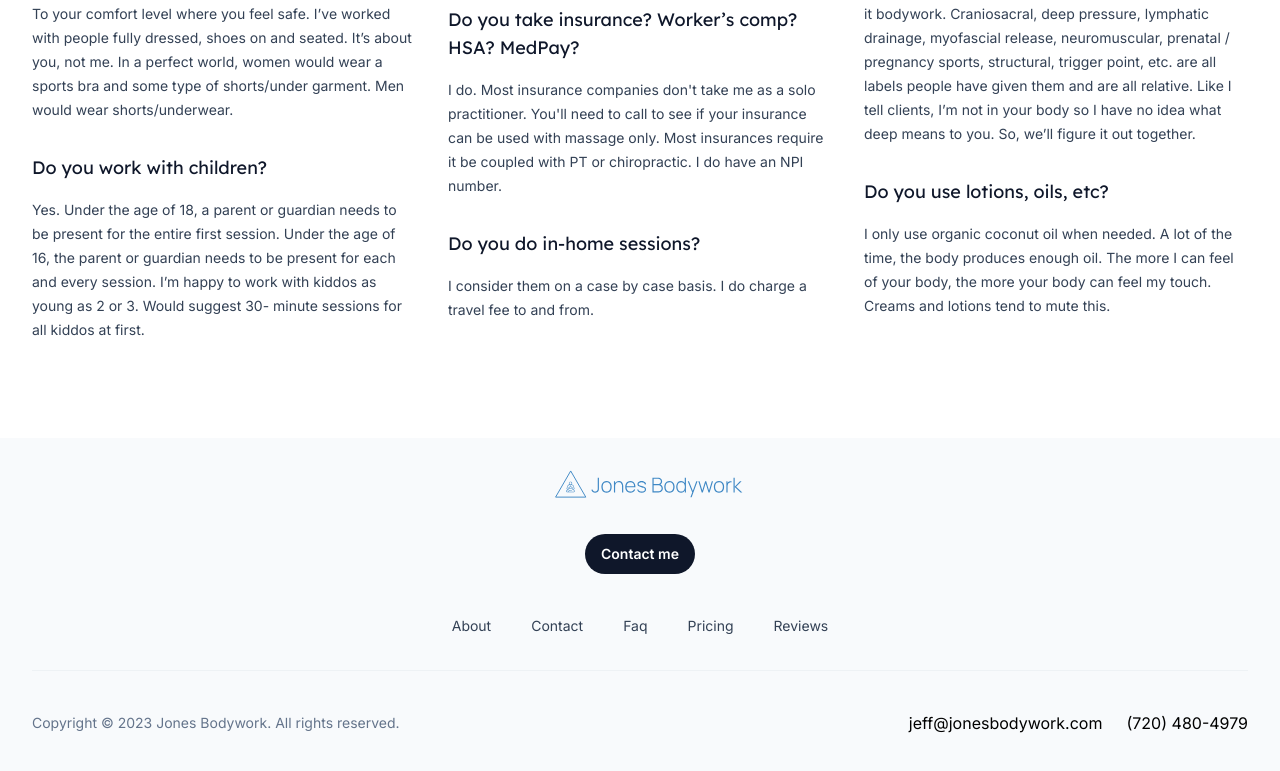
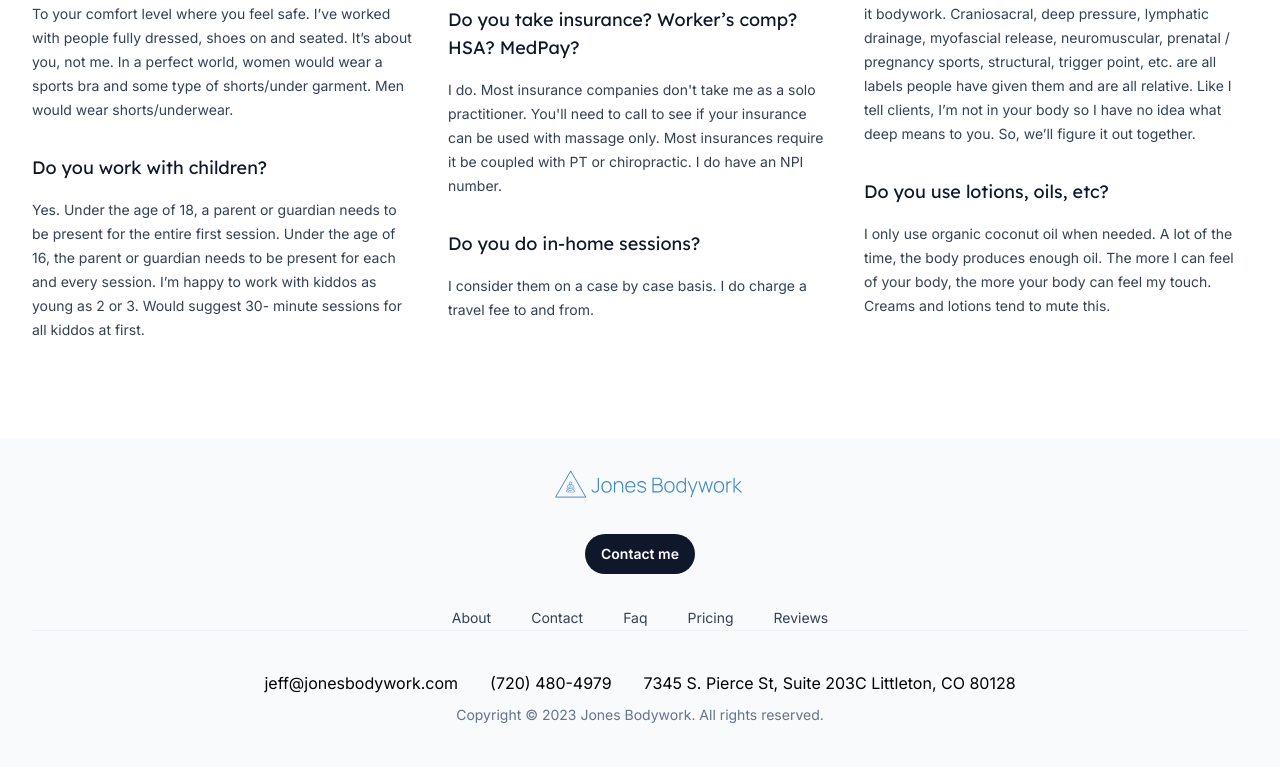
Before and after one commit to kylekrny/jones-bodywork, a Next.js app: page /faq in a window 1280 px wide. Shown: the part 594-1365 px from the top of the page. Built offline with nearby package versions, Linux system fonts and the light colour scheme.

Commit message:
updated footer

```diff
--- a/src/components/Footer.jsx
+++ b/src/components/Footer.jsx
@@ -9,7 +9,7 @@ export function Footer() {
   return (
     <footer className="bg-slate-50">
       <Container>
-        <div className="py-8">
+        <div className="pt-8">
           <div className="flex flex-col items-center">
             <Logo className="mx-auto h-10 w-auto" />
             <Button href="/contact" className="mt-6 bg-[#3F88C5]">
@@ -18,7 +18,7 @@ export function Footer() {
               </span>
             </Button>
           </div>
-          <nav className="mt-10 text-sm" aria-label="quick links">
+          <nav className="mt-8 text-sm" aria-label="quick links">
             <div className="-my-1 flex justify-center gap-x-6">
               <NavLink href="/#about">About</NavLink>
               <NavLink href="/contact">Contact</NavLink>
@@ -28,8 +28,8 @@ export function Footer() {
             </div>
           </nav>
         </div>
-        <div className="flex flex-col items-center border-t border-slate-400/10 py-10 sm:flex-row-reverse sm:justify-between">
-          <div className="flex gap-x-6">
+        <div className="flex flex-col items-center border-t border-slate-400/10 py-10">
+          <div className="flex gap-x-8 mb-2">
             <Link
               href="mailto:jeff@jonesbodywork.com"
               className="group"
@@ -44,6 +44,13 @@ export function Footer() {
             >
               (720) 480-4979
             </Link>
+            <Link
+              href="tel:7206757448"
+              className="group"
+              aria-label="Jeff Jones phone number"
+            >
+              7345 S. Pierce St, Suite 203C Littleton, CO 80128
+            </Link>
           </div>
           <p className="mt-6 text-sm text-slate-500 sm:mt-0">
             Copyright &copy; {new Date().getFullYear()} Jones Bodywork. All
```
